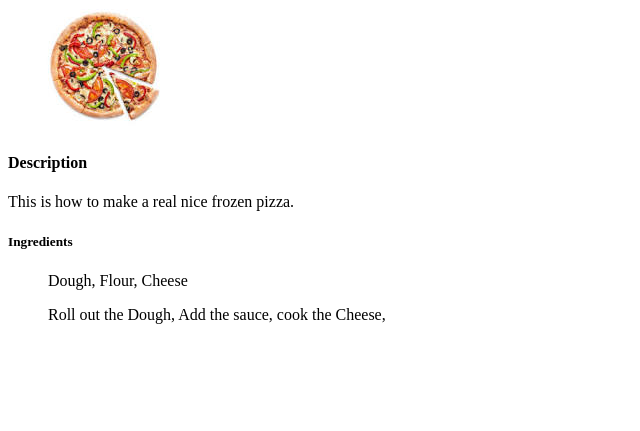
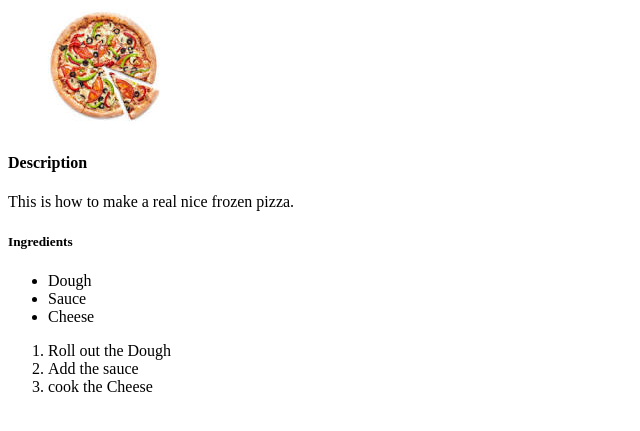
Before and after one commit to kdziak/odin-recipes, a plain HTML site: page recipes/pizza.html in a window 1280 px wide. Shown: the part 79-510 px from the top of the page, without its empty margins (0-640 px from the left). Drawn offline with Linux system fonts and the light colour scheme.

Commit message:
Picture folder

```diff
--- a/recipes/pizza.html
+++ b/recipes/pizza.html
@@ -12,7 +12,7 @@
 
     <h1>Pizza Recipe</h1>
 
-    <img src="pizzapic.jpeg" alt="a pizza">
+    <img src="pic/pizzapic.jpeg" alt="a pizza">
 
     <h4>Description</h4>
 
@@ -22,13 +22,15 @@
 
     <h5>Ingredients</h5>
     <ul>
-        Dough, Flour, Cheese
+        <li>Dough</li>
+        <li>Sauce</li>
+        <li>Cheese</li>
     </ul>
 
     <ol>
-        Roll out the Dough,
-        Add the sauce,
-        cook the Cheese,
+        <li>Roll out the Dough</li>
+        <li>Add the sauce</li>
+        <li>cook the Cheese</li>
     </ol>
 </body>
 
```
Also changed, not shown: recipes/pic/hamburger.jpg (added), recipes/pic/hotdog.jpeg (added), recipes/pic/pizzapic.jpeg (renamed from recipes/pizzapic.jpeg).
